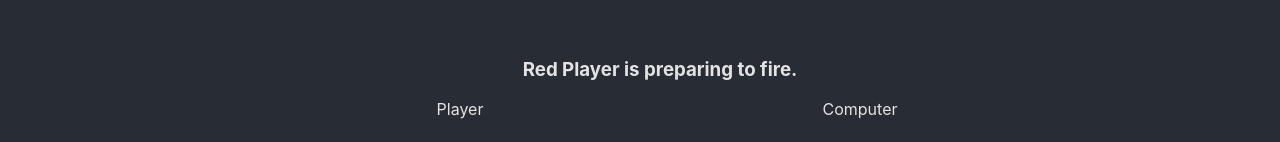
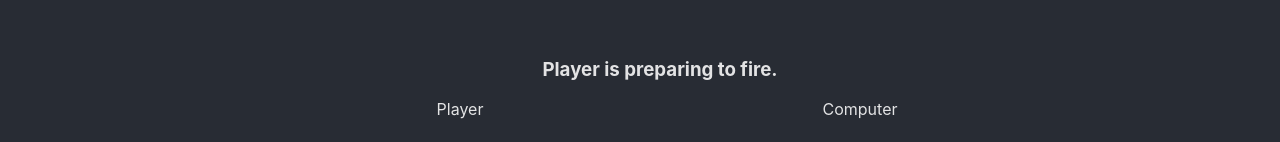
Before and after one commit to thomHayner/battleship-mini-app, a React (Create React App) app: page / in a window 1280 px wide. Shown: the part 193-335 px from the top of the page. Built offline with nearby package versions, Linux system fonts and the light colour scheme.

Commit message:
content: change player names

```diff
--- a/src/Components/DisplayMessages/WhoseTurnIsItAnyway.js
+++ b/src/Components/DisplayMessages/WhoseTurnIsItAnyway.js
@@ -3,11 +3,11 @@ import React from 'react';
 const WhoseTurnIsItAnyway = (props) => {
     if (props.turn === true) {
         return (
-            <div className="whose-turn" ><h3>Blue Player is preparing to fire.</h3></div>
+            <div className="whose-turn" ><h3>Computer is preparing to fire.</h3></div>
         )
     } else {
         return (
-            <div className="whose-turn" ><h3>Red Player is preparing to fire.</h3></div>
+            <div className="whose-turn" ><h3>Player is preparing to fire.</h3></div>
         )
     }
 }
```
